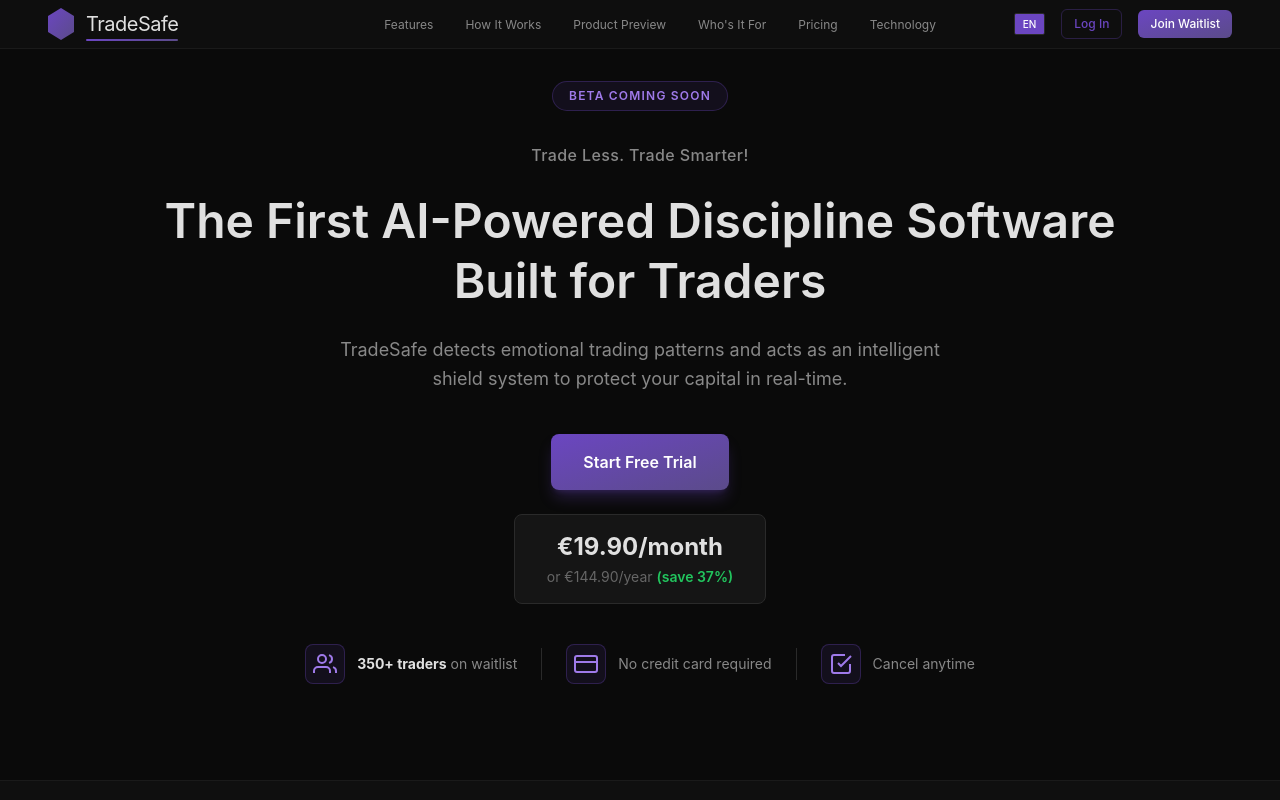
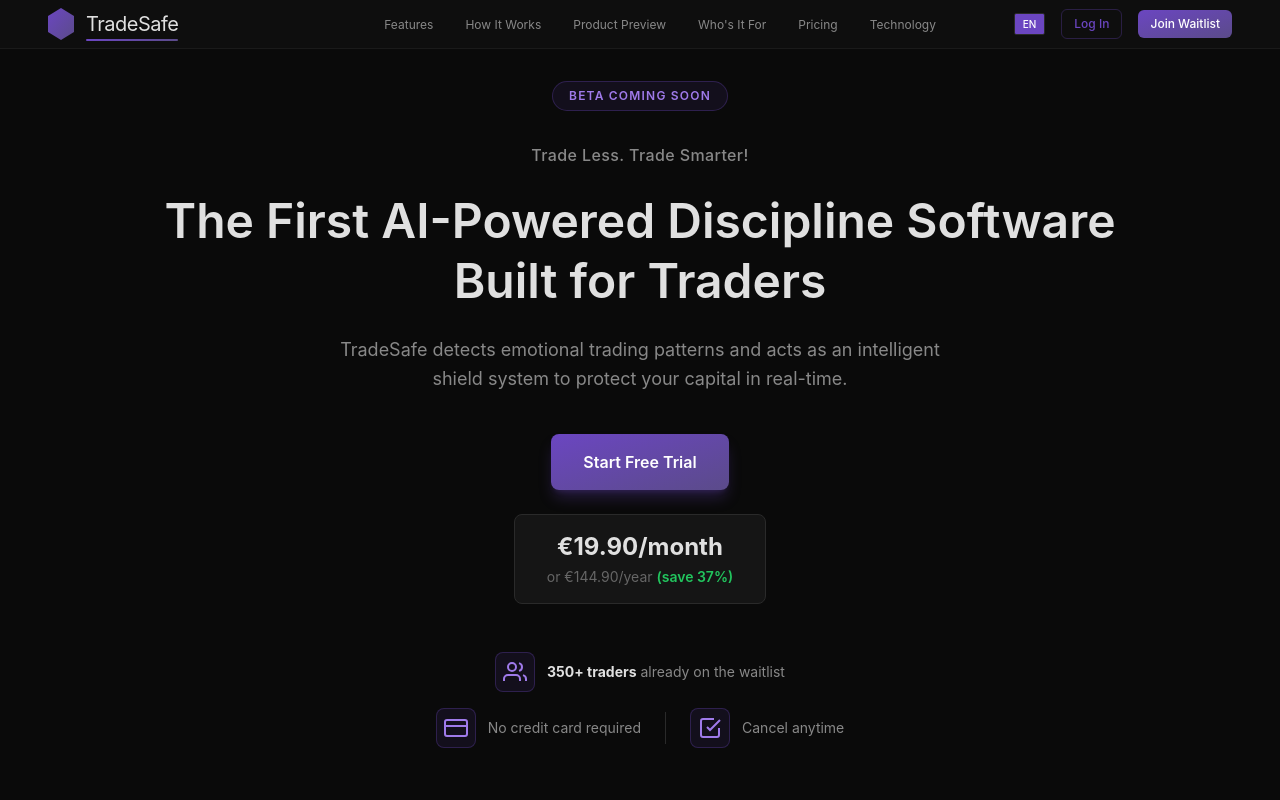
Before and after one commit to Trade-Safe/tradesafe-landing, a Next.js app: page / in a window 1280 px wide. Shown: the top 800 px of the page. Built offline with nearby package versions, Linux system fonts and the light colour scheme.

Commit message:
Update Hero.tsx

```diff
--- a/components/Hero.tsx
+++ b/components/Hero.tsx
@@ -60,10 +60,10 @@ export default function Hero({ badge, quote, title, subtitle, priceMonth, priceY
             </div>
           </div>
 
-          {/* Trust Badges - 3 badges horizontaux */}
-<div className="flex flex-wrap items-center justify-center gap-6 text-sm text-[#888] mt-4">
-  {/* Badge 1: Social Proof */}
-  <div className="flex items-center gap-3">
+          {/* Trust Badges - Layout vertical centré */}
+<div className="flex flex-col items-center gap-4 mt-6">
+  {/* Badge 1: Social Proof (centré seul) */}
+  <div className="flex items-center gap-3 text-sm text-[#888]">
     <div className="w-10 h-10 flex items-center justify-center bg-primary/10 rounded-lg border border-primary/30">
       <svg className="w-6 h-6 text-primary-light" viewBox="0 0 24 24" fill="none" stroke="currentColor" strokeWidth="2">
         <path d="M17 21v-2a4 4 0 0 0-4-4H5a4 4 0 0 0-4 4v2" />
@@ -73,13 +73,12 @@ export default function Hero({ badge, quote, title, subtitle, priceMonth, priceY
       </svg>
     </div>
     <span>
-      <strong className="text-[#e0e0e0]">350+ traders</strong> on waitlist
+      <strong className="text-[#e0e0e0]">350+ traders</strong> already on the waitlist
     </span>
   </div>
 
-  {/* Separator */}
-  <div className="hidden md:block w-px h-8 bg-[#2a2a2a]"></div>
-
+  {/* Badges 2 & 3: No Credit Card + Cancel Anytime (horizontal) */}
+  <div className="flex flex-wrap items-center justify-center gap-6 text-sm text-[#888]">
     {/* Badge 2: No Credit Card */}
     <div className="flex items-center gap-3">
       <div className="w-10 h-10 flex items-center justify-center bg-primary/10 rounded-lg border border-primary/30">
@@ -93,8 +92,8 @@ export default function Hero({ badge, quote, title, subtitle, priceMonth, priceY
       </span>
     </div>
 
-  {/* Separator */}
-  <div className="hidden md:block w-px h-8 bg-[#2a2a2a]"></div>
+    {/* Separator (desktop only) */}
+    <div className="hidden sm:block w-px h-8 bg-[#2a2a2a]"></div>
 
     {/* Badge 3: Cancel Anytime */}
     <div className="flex items-center gap-3">
@@ -110,6 +109,7 @@ export default function Hero({ badge, quote, title, subtitle, priceMonth, priceY
     </div>
   </div>
 </div>
+        </div>
       </section>
 
       {/* Email Modal */}
```
Lines whose indentation alone changed are shown as unchanged.
